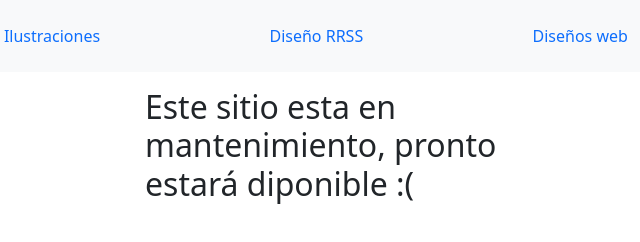
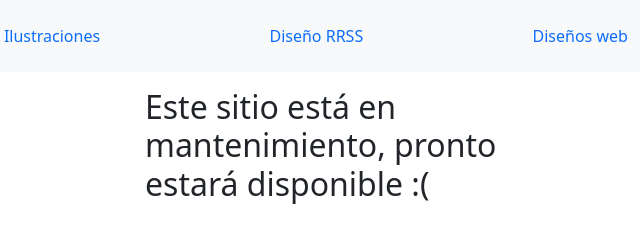
Before and after one commit to AgusRodriguez95/AgusRodriguez95.github.io, a website: page web.html in a window 1280 px wide. Shown: the full height of the page, 317-957 px from the left. Drawn offline with nearby package versions, Linux system fonts and the light colour scheme; a web font is replaced by a local one.

Commit message:
Update web.html

```diff
--- a/web.html
+++ b/web.html
@@ -68,7 +68,7 @@
 
     <div class="container">
       <div class="row">
-        <h2 class="col-md-4 offset-md-4 mt-3"> Este sitio esta en mantenimiento, pronto estará diponible :(</h2>
+        <h2 class="col-md-4 offset-md-4 mt-3"> Este sitio está en mantenimiento, pronto estará disponible :(</h2>
       </div>
     </div>
   </body>
```
